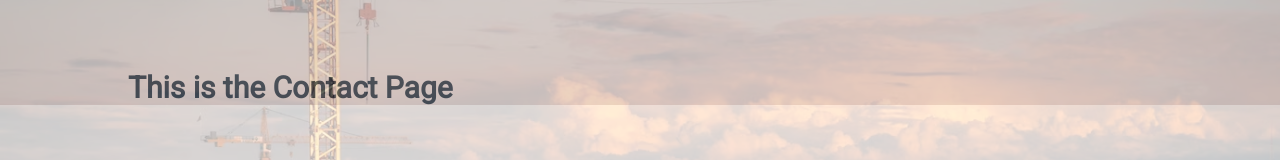
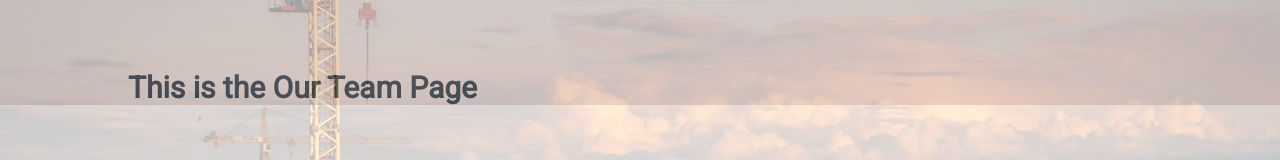
Before and after one commit to Sahil2315/Ellcon-Website, a React (Vite) app: page /ourteam in a window 1280 px wide. Shown: the part 250-410 px from the top of the page. Built offline with nearby package versions, Linux system fonts and the light colour scheme.

Commit message:
Background Change

```diff
--- a/src/OurTeam.jsx
+++ b/src/OurTeam.jsx
@@ -2,7 +2,7 @@ import "./index.css"
 
 function OurTeam(){
     return(
-        <div className="MainDisplay">This is the Contact Page</div>
+        <div className="MainDisplay">This is the Our Team Page</div>
     )
 }
 
```
